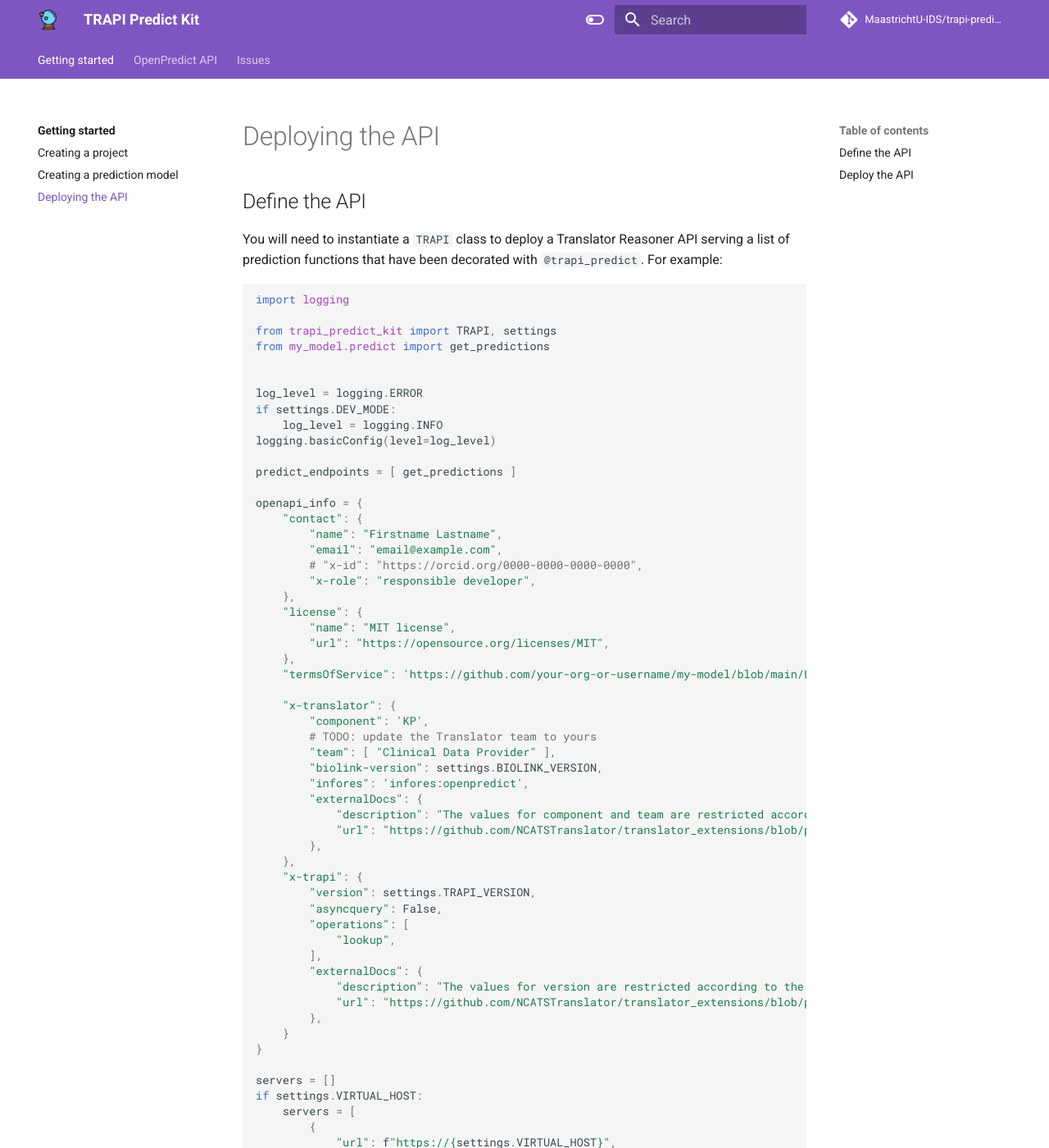
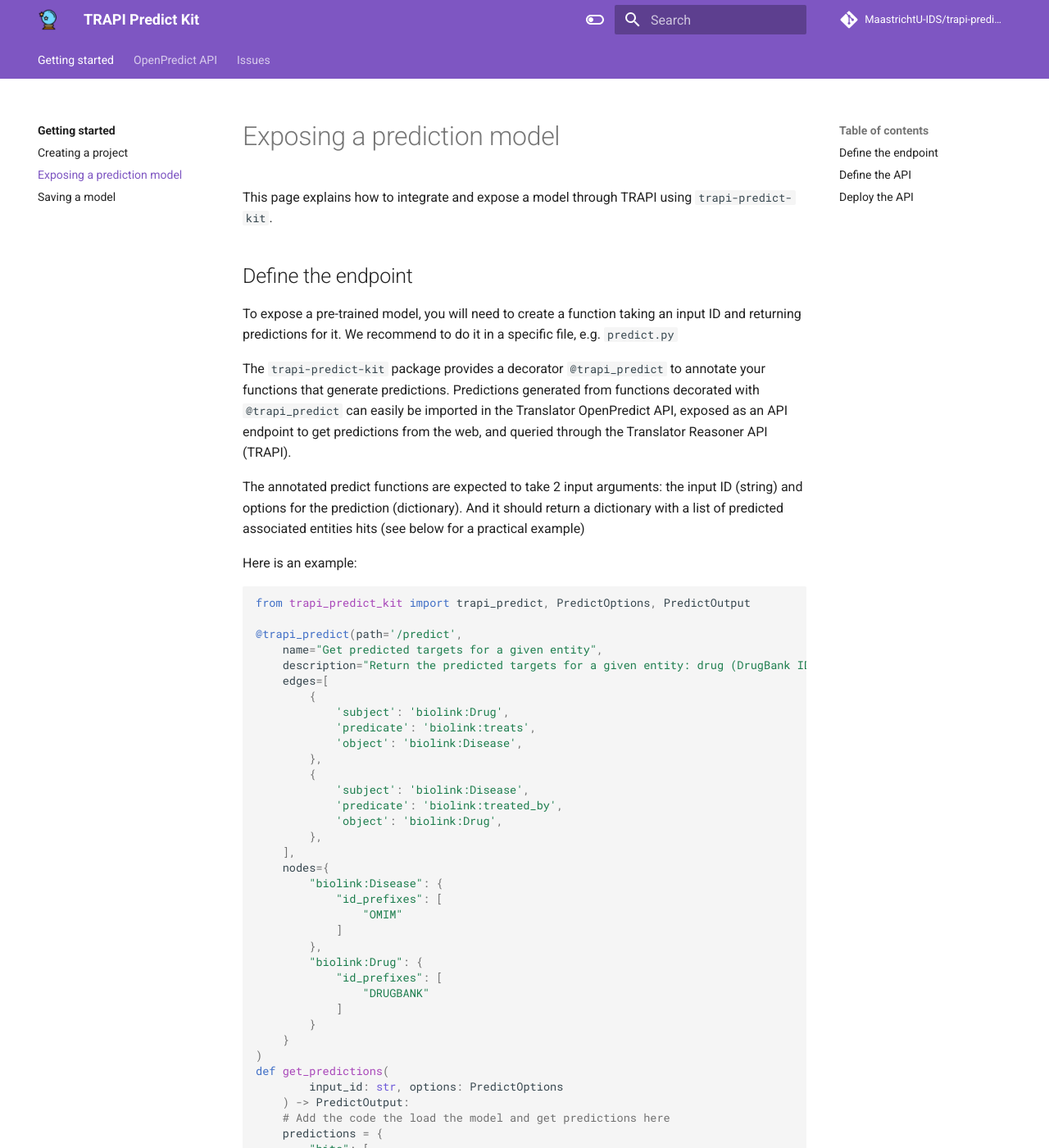
Before and after one commit to MaastrichtU-IDS/trapi-predict-kit, an MkDocs documentation site: the page built from docs/getting-started/expose-model.md, in a window 1280 px wide and 1400 px high. Shown: the whole window at 82% size. Built offline with MkDocs 1.6.1 and Material for MkDocs 9.7.7, drawn with Linux system fonts in a browser that asks for light colours; a script that is not in the unit is left out; comment, search, counter and statistics services are not loaded; some of the changed text lies outside the part shown.

Commit message:
improve docs

````diff
--- a/docs/getting-started/deploy-api.md
+++ b/docs/getting-started/expose-model.md
@@ -1,3 +1,66 @@
+This page explains how to integrate and expose a model through TRAPI using `trapi-predict-kit`.
+
+## Define the endpoint
+
+To expose a pre-trained model, you will need to create a function taking an input ID and returning predictions for it. We recommend to do it in a specific file, e.g. `predict.py`
+
+The `trapi-predict-kit` package provides a decorator `@trapi_predict` to annotate your functions that generate predictions. Predictions generated from functions decorated with `@trapi_predict` can easily be imported in the Translator OpenPredict API, exposed as an API endpoint to get predictions from the web, and queried through the Translator Reasoner API (TRAPI).
+
+The annotated predict functions are expected to take 2 input arguments: the input ID (string) and options for the prediction (dictionary). And it should return a dictionary with a list of predicted associated entities hits (see below for a practical example)
+
+Here is an example:
+
+```python
+from trapi_predict_kit import trapi_predict, PredictOptions, PredictOutput
+
+@trapi_predict(path='/predict',
+    name="Get predicted targets for a given entity",
+    description="Return the predicted targets for a given entity: drug (DrugBank ID) or disease (OMIM ID), with confidence scores.",
+    edges=[
+        {
+            'subject': 'biolink:Drug',
+            'predicate': 'biolink:treats',
+            'object': 'biolink:Disease',
+        },
+        {
+            'subject': 'biolink:Disease',
+            'predicate': 'biolink:treated_by',
+            'object': 'biolink:Drug',
+        },
+    ],
+	nodes={
+        "biolink:Disease": {
+            "id_prefixes": [
+                "OMIM"
+            ]
+        },
+        "biolink:Drug": {
+            "id_prefixes": [
+                "DRUGBANK"
+            ]
+        }
+    }
+)
+def get_predictions(
+        input_id: str, options: PredictOptions
+    ) -> PredictOutput:
+    # Add the code the load the model and get predictions here
+    predictions = {
+        "hits": [
+            {
+                "id": "drugbank:DB00001",
+                "type": "biolink:Drug",
+                "score": 0.12345,
+                "label": "Leipirudin",
+            }
+        ],
+        "count": 1,
+    }
+    return predictions
+```
+
+If you generated a project from the template you will find it in the `predict.py` script.
+
 ## Define the API
 
 You will need to instantiate a `TRAPI` class to deploy a Translator Reasoner API serving a list of prediction functions that have been decorated with `@trapi_predict`. For example:
@@ -13,8 +76,6 @@ log_level = logging.ERROR
 if settings.DEV_MODE:
     log_level = logging.INFO
 logging.basicConfig(level=log_level)
-
-predict_endpoints = [ get_predictions ]
 
 openapi_info = {
     "contact": {
@@ -53,26 +114,16 @@ openapi_info = {
     }
 }
 
-servers = []
-if settings.VIRTUAL_HOST:
-    servers = [
-        {
-            "url": f"https://{settings.VIRTUAL_HOST}",
-            "description": 'TRAPI ITRB Production Server',
-            "x-maturity": 'production'
-        },
-    ]
-
 app = TRAPI(
-    predict_endpoints=predict_endpoints,
-    servers=servers,
+    predict_endpoints=[ get_predictions ],
     info=openapi_info,
-    title='My model TRAPI',
+    title='OpenPredict TRAPI',
     version='1.0.0',
     openapi_version='3.0.1',
     description="""Machine learning models to produce predictions that can be integrated to Translator Reasoner APIs.
 \n\nService supported by the [NCATS Translator project](https://ncats.nih.gov/translator/about)""",
-    dev_mode=True,
+    itrb_url_prefix="openpredict",
+    dev_server_url="https://openpredict.semanticscience.org",
 )
 ```
 
--- a/mkdocs.yml
+++ b/mkdocs.yml
@@ -11,8 +11,8 @@ nav:
   - Getting started:
     - Getting started: index.md
     - Creating a project: getting-started/create-project.md
-    - Creating a prediction model: getting-started/create-model.md
-    - Deploying the API: getting-started/deploy-api.md
+    - Exposing a prediction model: getting-started/expose-model.md
+    - Saving a model: getting-started/save-model.md
     # - Development: getting-started/development.md
 
   - OpenPredict API:
````
Also changed, not shown: docs/getting-started/create-model.md (deleted, +0 -90 lines), docs/getting-started/create-project.md (+3 -0 lines), docs/getting-started/save-model.md (added, +27 -0 lines).
